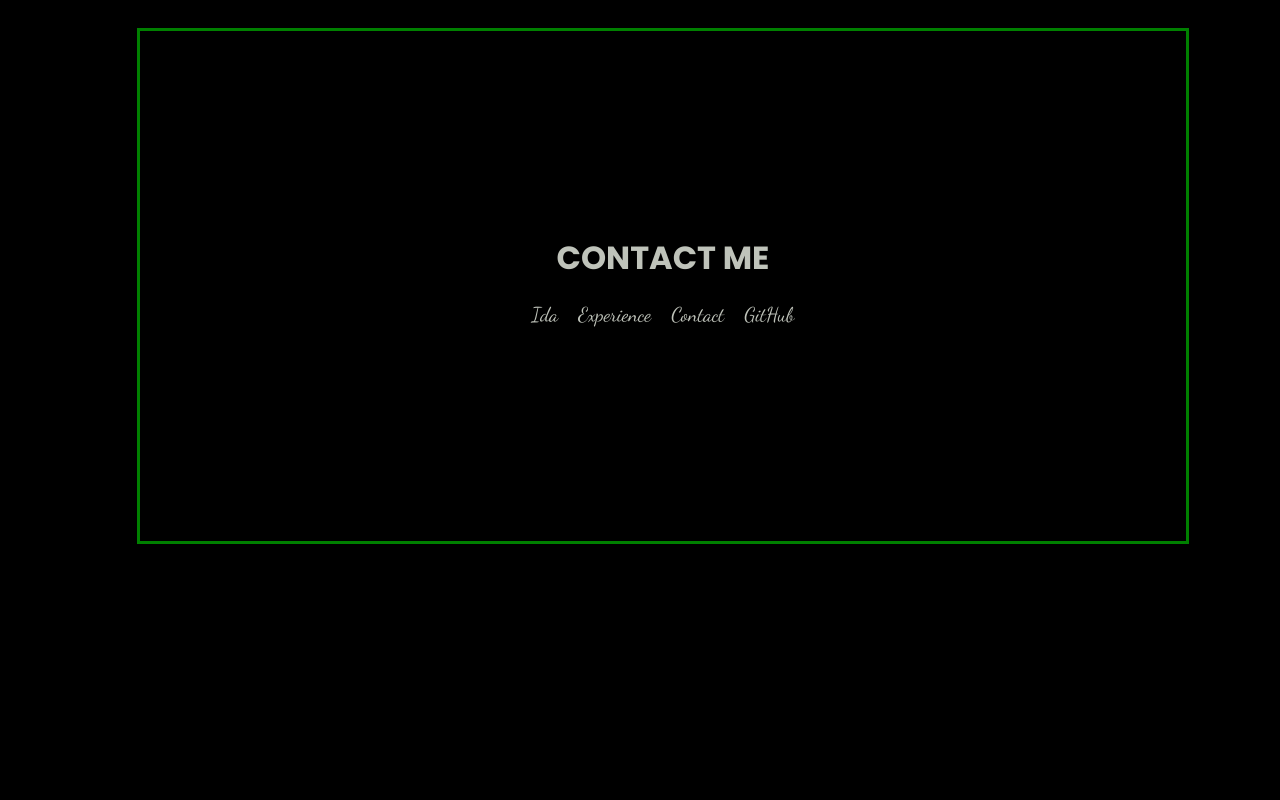
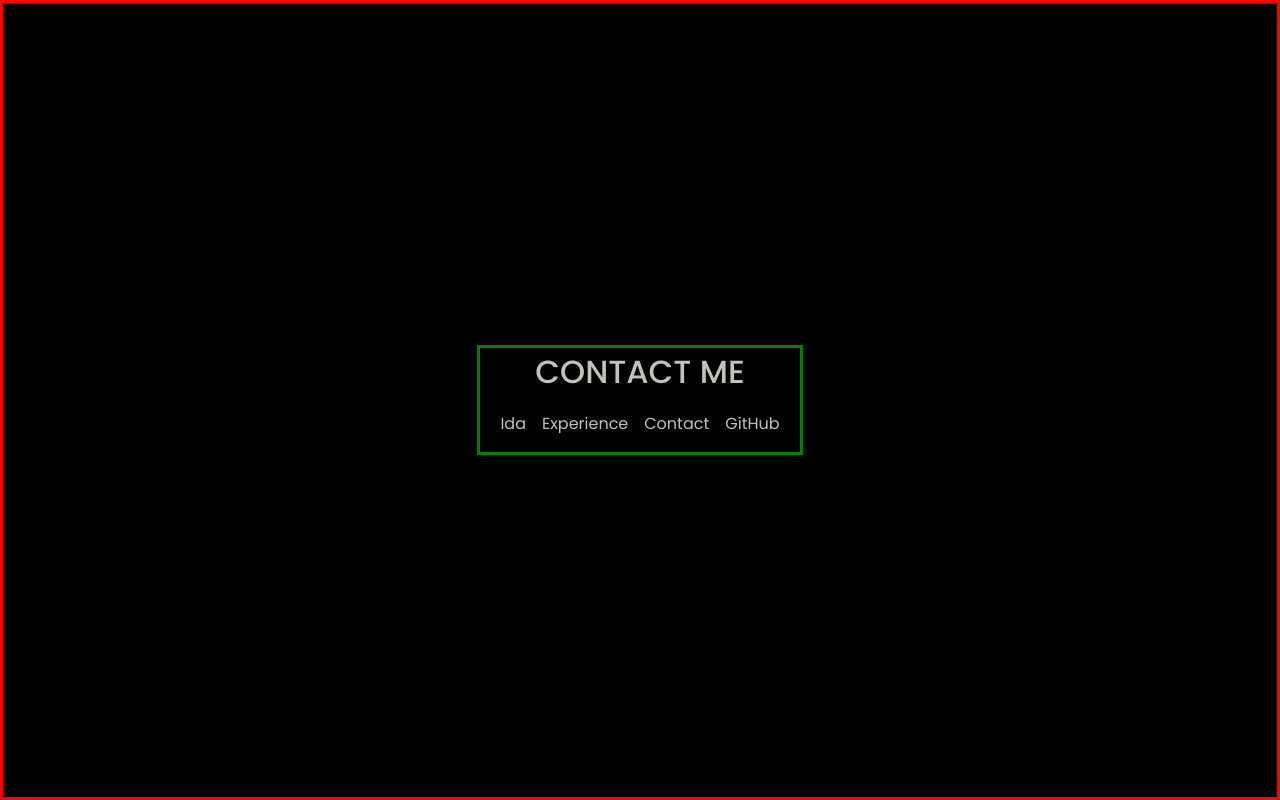
Before and after one commit to IdacJohansson/cv_idaGrufmanJohansson, a Next.js app in the folder my-app/: page /contact in a window 1280 px wide. Built offline with nearby package versions, Linux system fonts and the light colour scheme.

Commit message:
added react bootstrap, and new navigation

```diff
--- a/my-app/components/NavBar.js
+++ b/my-app/components/NavBar.js
@@ -1,35 +1,28 @@
-import React from "react";
-import Link from "next/link";
+import React from 'react';
 
-import variables from "../styles/variables.module.scss";
-import styles from "../components/navBar.module.scss";
+import { Container } from 'react-bootstrap';
+import Navbar from 'react-bootstrap/Navbar';
+import Nav from 'react-bootstrap/Nav';
+
+
+
 
 const NavBar = () => {
   return (
-    <div className={styles.nav}>
-      <ul className={styles.nav__list}>
-        <li className={styles.nav__li}>
-          <Link className={styles.nav__link} href="/">
-            Ida
-          </Link>
-        </li>
-        <li className={styles.nav__li}>
-          <Link className={styles.nav__link} href="/experience">
-            Experience
-          </Link>
-        </li>
-        <li className={styles.nav__li}>
-          <Link className={styles.nav__link} href="/contact">
-            Contact
-          </Link>
-        </li>
-        <li className={styles.nav__li}>
-          <Link className={styles.nav__link} href="/contact">
-            GitHub
-          </Link>
-        </li>
-      </ul>
-    </div>
+     <Navbar expand='lg' className='bg-black'>
+      <Container className='container' style={{ maxWidth: '600px' }}>
+        <Navbar.Toggle className='costum-icon-color' aria-controls='basic-navbar-nav' />
+        <Navbar.Collapse id='basic-navbar-nav'>
+          <Nav className='mx-auto'>
+            <Nav.Link className='custom-link' href='/'>Ida</Nav.Link>
+            <Nav.Link className='custom-link'  href='/experience'>Experience</Nav.Link>
+            <Nav.Link className='custom-link' href='/contact'>Contact</Nav.Link>
+            <Nav.Link className='custom-link'  href='https://github.com/IdacJohansson'>GitHub</Nav.Link>
+          </Nav>
+        </Navbar.Collapse>
+      </Container>
+    </Navbar>
+
   );
 };
 
--- a/my-app/components/navBar.module.scss
+++ /dev/null
@@ -1,30 +0,0 @@
-@import "../styles/variables.module.scss";
-
-.nav {
-  display: flex;
-  align-items: center;
-  justify-content: center;
-  max-width: 500px;
-  width: 100%;
-  &__list {
-    display: flex;
-    flex-direction: row;
-    justify-content: center;
-    list-style: none;
-    padding: 0;
-    gap: 20px;
-    width: 100%;
-  }
-  &__li {
-    font-family: $menu-font;
-    font-size: 20px;
-    &:hover{
-        color: $font-color;
-        opacity: 0.80;
-    }
-  }
-  &__link {
-    text-decoration: none;
-    color: $font-color;
-  }
-}
--- a/my-app/package.json
+++ b/my-app/package.json
@@ -9,10 +9,15 @@
     "lint": "next lint"
   },
   "dependencies": {
+    "@popperjs/core": "^2.11.8",
+    "animate.css": "^4.1.1",
+    "bootstrap": "^5.3.3",
+    "bootstrap-icons": "^1.11.3",
     "mysql2": "^3.11.3",
     "next": "14.2.14",
     "normalize.css": "^8.0.1",
     "react": "^18",
+    "react-bootstrap": "^2.10.5",
     "react-dom": "^18"
   },
   "devDependencies": {
--- a/my-app/pages/_app.js
+++ b/my-app/pages/_app.js
@@ -1,4 +1,8 @@
+
+import "@popperjs/core"
+import "../node_modules/bootstrap/scss/bootstrap.scss";
 import '../styles/global.scss';
+import 'bootstrap-icons/font/bootstrap-icons.css';
 import '../styles/variables.module.scss';
 
 function MyApp({ Component, pageProps }) {
--- a/my-app/pages/contact.js
+++ b/my-app/pages/contact.js
@@ -1,13 +1,14 @@
 import React from "react";
-import variables from "../styles/variables.module.scss";
-import NavBar from '@/components/NavBar'
+import "animate.css";
+
+import NavBar from "@/components/NavBar";
 
 const contact = () => {
   return (
-      <main>
-        <h1 style={{ color: variables.testColor }}>CONTACT ME</h1>
-        <NavBar />
-      </main>
+    <main className="d-flex flex-column justify-content-center align-items-center">
+      <h1 className="heading animate__animated animate__fadeIn">CONTACT ME</h1>
+      <NavBar />
+    </main>
   );
 };
 
--- a/my-app/styles/global.scss
+++ b/my-app/styles/global.scss
@@ -1,46 +1,59 @@
 @import url("https://fonts.googleapis.com/css2?family=Poppins:ital,wght@0,100;0,200;0,300;0,400;0,500;0,600;0,700;0,800;0,900;1,100;1,200;1,300;1,400;1,500;1,600;1,700;1,800;1,900&display=swap");
 @import url("https://fonts.googleapis.com/css2?family=Dancing+Script:wght@400..700&display=swap");
-@import '../styles/variables.module.scss';
+@import "../styles/variables.module.scss";
+@import "~bootstrap/scss/bootstrap";
 
+* {
+  font-family: $primary-font;
+}
 
 body {
-  max-width: 200vh;
+  height: 100vh;
   display: flex;
   flex-direction: column;
   align-items: center;
   justify-content: center;
-  font-family: $primary-font;
   background-color: $background-color;
+  border: red solid;
 }
 
-main{
-  display: flex;
-  flex-direction: column;
-  align-items: center;
-  justify-content: center;
-  min-width: 1000px;
+main {
   width: 100%;
-  min-height: 510px;
-  height: 100%;
-  margin: 20px;
   border: green solid;
+}
+
+// Navigation constum hoover
+
+.custom-link {
+  color: $font-color;
+  &:hover {
+    color: $link-color;
+    opacity: 0.8;
+  }
+}
+
+.costum-icon-color {
+  background-color: $link-color;
 }
 
 // Index & contact
 
-header{
-  display: flex;
-  justify-content: center;
-  min-width: 500px;
-  width: 100%;
+.heading {
+  color: $font-color;
+  font-size: 32px;
+  margin: 5px;
 }
 
-h1{
-color: $font-color;
-font-size: 32px;
-margin: 5px;
+.animate__animated.animate__fadeIn {
+  --animate-duration: 3s;
 }
 
-ul{
+// Experience
 
+.list {
+  list-style: none;
+  color: $font-color;
+  &__languages {
+    font-family: $primary-font;
+  }
 }
--- a/my-app/styles/variables.module.scss
+++ b/my-app/styles/variables.module.scss
@@ -3,11 +3,19 @@
 
 $font-color: #BFC3BA;
 $background-color: #000;
+$link-color: #EBBAB9;
+$border-color: #666B6A;
 
 $primary-font: "Poppins", sans-serif;
 $menu-font: "Dancing Script", cursive;
 
-$test: #F5E663;
+.bg-black {
+  background-color: $background-color !important;
+}
+
+.text-gray {
+  color: $font-color!important;
+}
 
 // använd direkt i style={{}}
 :export {
@@ -15,5 +23,6 @@
   fontColor: $font-color;
   primaryFont: $primary-font;
   menuFont: $menu-font;
-  testColor: $test;
+  link-color: $link-color;
+  frame-color: $border-color;
 }
```
Also changed, not shown: my-app/components/ImageIda.js (+11 -9 lines), my-app/pages/about.js (deleted, +0 -14 lines), my-app/pages/experience.js (+21 -15 lines), my-app/pages/index.js (+30 -11 lines), 1 other file (tests, documents, lock files or other folders).
